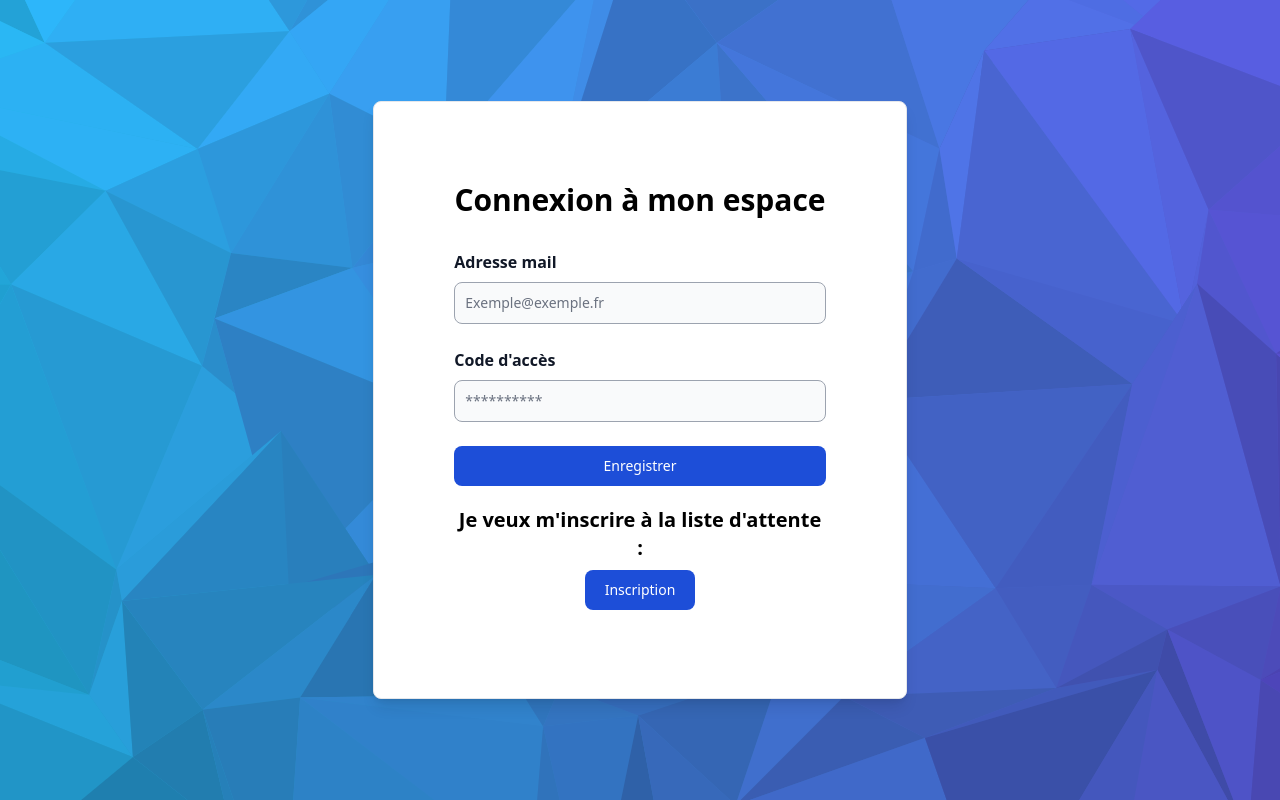
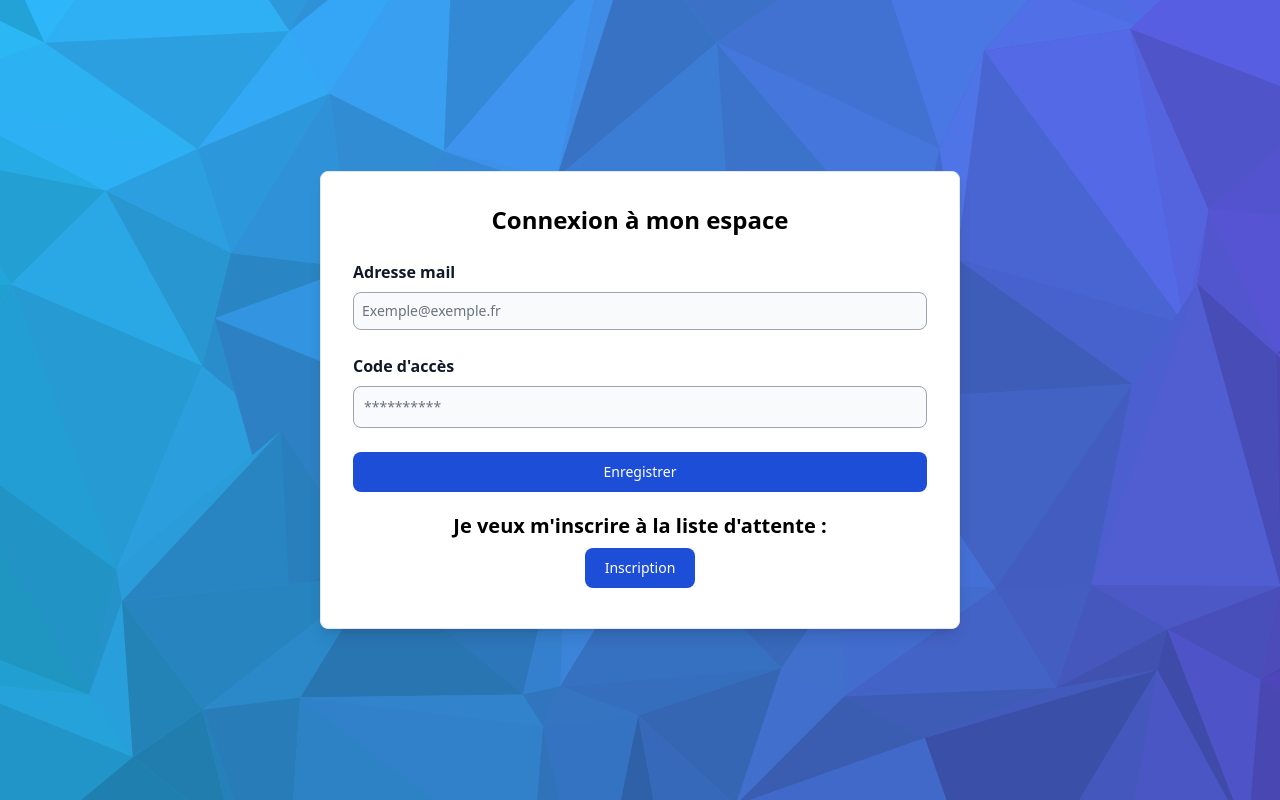
Before and after one commit to nandoib/liste-attente-front, a React (Create React App) app: page / in a window 1280 px wide. Built offline with nearby package versions, Linux system fonts and the light colour scheme.

Commit message:
fix front design

```diff
--- a/src/components/Background.js
+++ b/src/components/Background.js
@@ -5,10 +5,10 @@ const Background = (props) => {
     <>
       {" "}
       <div
-        className="md:flex md:flex-wrap  md:items-center md:justify-center  md:h-screen md:py-0"
+        className="md:flex md:flex-wrap  md:items-center md:justify-center  md:h-screen md:py-0 my-10"
         style={{ backgroundImage: `url(${bgImage})` }}
       >
-        <div className="w-full bg-white shadow-lg p-10 lg:w-8/12 border lg:rounded-lg lg:p-14">
+        <div className="w-full bg-white shadow-lg p-6 lg:w-8/12 border lg:rounded-lg lg:p-14">
           {props.children}
         </div>
       </div>
--- a/src/components/NewPatientForm.js
+++ b/src/components/NewPatientForm.js
@@ -66,9 +66,9 @@ const NewPatientForm = (props) => {
           Inscription liste d'attente
         </h1>
 
-        <form className="space-y-2 md:space-y-6 " onSubmit={formSubmitHandler}>
+        <form className="space-y-2 md:space-y-2 " onSubmit={formSubmitHandler}>
           <div>
-            <label for="email" className="mb-4 text-sm font-bold text-gray-900">
+            <label for="email" className="mb-2 text-sm font-bold text-gray-900">
               Votre adresse mail
             </label>
             <input
@@ -77,14 +77,14 @@ const NewPatientForm = (props) => {
               onChange={(e) => {
                 setEmail(e.target.value);
               }}
-              className="mt-2  bg-gray-50 border border-gray-400 text-gray-900 sm:text-sm rounded-lg focus:border-green-600  w-full p-2.5 text-sm "
+              className="mt-2  bg-gray-50 border border-gray-400 text-gray-900 sm:text-sm rounded-lg focus:border-green-600  w-full p-2 text-sm "
               placeholder="Exemple@exemple.fr"
               required
             />
           </div>
           <div className="grid grid-cols-2 space-x-4">
             <div className="">
-              <label for="nom" className="mb-4 text-sm font-bold text-gray-900">
+              <label for="nom" className="mb-2 text-sm font-bold text-gray-900">
                 Nom de famille
               </label>
               <input
@@ -102,7 +102,7 @@ const NewPatientForm = (props) => {
             <div className="">
               <label
                 for="prenom"
-                className="mb-4 text-sm font-bold text-gray-900 "
+                className="mb-2 text-sm font-bold text-gray-900 "
               >
                 Prenom
               </label>
@@ -124,7 +124,7 @@ const NewPatientForm = (props) => {
             <div className="">
               <label
                 for="tel"
-                className="mb-4 text-sm font-bold text-gray-900 "
+                className="mb-2 text-sm font-bold text-gray-900 "
               >
                 N° de téléphone
               </label>
@@ -144,7 +144,7 @@ const NewPatientForm = (props) => {
             <div className="">
               <label
                 for="dateNaissance"
-                className="mb-4 text-sm font-bold text-gray-900"
+                className="mb-2 text-sm font-bold text-gray-900"
               >
                 Date de naissance
               </label>
@@ -163,7 +163,7 @@ const NewPatientForm = (props) => {
           <p className=" text-sm font-bold text-gray-900 ">Adresse :</p>
 
           <div className="">
-            <label for="Rue" className="mb-4 text-sm font-bold text-gray-900 ">
+            <label for="Rue" className="mb-2 text-sm font-bold text-gray-900 ">
               N° et rue
             </label>
             <input
@@ -183,7 +183,7 @@ const NewPatientForm = (props) => {
             <div className="">
               <label
                 for="codePostal"
-                className="mb-4 text-sm font-bold text-gray-900 "
+                className="mb-2 text-sm font-bold text-gray-900 "
               >
                 Code Postal
               </label>
@@ -203,7 +203,7 @@ const NewPatientForm = (props) => {
             <div className="">
               <label
                 for="ville"
-                className="mb-4 text-sm font-bold text-gray-900 "
+                className="mb-2 text-sm font-bold text-gray-900 "
               >
                 Ville
               </label>
@@ -221,7 +221,7 @@ const NewPatientForm = (props) => {
             </div>
           </div>
           <div className="">
-            <label for="Motif" className="mb-4 text-sm font-bold text-gray-900">
+            <label for="Motif" className="mb-2 text-sm font-bold text-gray-900">
               Motif de la prise en charge
             </label>
             <input
@@ -250,7 +250,7 @@ const NewPatientForm = (props) => {
               onClick={(e) => {
                 props.changeLogShow();
               }}
-              className="bg-blue-600 rounded-xl p-2 text-sm text-white font-bold"
+              className="bg-blue-600 rounded-md p-2 text-sm text-white font-bold"
             >
               Connexion
             </button>
--- a/src/components/PatientLoginForm.js
+++ b/src/components/PatientLoginForm.js
@@ -54,17 +54,17 @@ const PatientLoginForm = (props) => {
         className=" md:flex md:flex-wrap  md:items-center md:justify-center  md:h-screen md:py-0 "
         style={{ backgroundImage: `url(${bgImage})` }}
       >
-        <div className="w-full p-10 md:w-5/12 border bg-white md:rounded-lg shadow-lg md:p-20">
-          <p className="text-3xl text-center font-bold ">
+        <div className="w-full p-6 md:w-6/12 border bg-white md:rounded-lg shadow-lg md:p-8">
+          <p className="text-2xl text-center font-bold ">
             Connexion à mon espace{" "}
           </p>
 
           <div>
-            <form className="space-y-6 mt-8" onSubmit={formSubmitHandler}>
+            <form className="space-y-6 mt-6" onSubmit={formSubmitHandler}>
               <div>
                 <label
                   for="email"
-                  className="mb-4 text-md font-bold text-gray-900 dark:text-white"
+                  className="mb-2 text-md font-bold text-gray-900 dark:text-white"
                 >
                   Adresse mail
                 </label>
@@ -74,16 +74,16 @@ const PatientLoginForm = (props) => {
                   onChange={(e) => {
                     setEmail(e.target.value);
                   }}
-                  className="mt-2  bg-gray-50 border border-gray-400 text-gray-900 sm:text-sm rounded-lg focus:border-green-600  w-full p-2.5 "
+                  className="mt-2  bg-gray-50 border border-gray-400 text-gray-900 sm:text-sm rounded-lg focus:border-green-600  w-full p-2 "
                   placeholder="Exemple@exemple.fr"
-                  required=""
+                  required
                 />
               </div>
 
               <div>
                 <label
                   for="email"
-                  className="mb-4 text-md font-bold text-gray-900 dark:text-white"
+                  className="mb-2 text-md font-bold text-gray-900 dark:text-white"
                 >
                   Code d'accès
                 </label>
@@ -101,7 +101,7 @@ const PatientLoginForm = (props) => {
 
               <button
                 type="submit"
-                className="w-full text-white bg-blue-700 hover:bg-white hover:border-2 hover:border-green-600  focus:ring focus:ring-green-700 font-medium rounded-lg text-sm px-5 py-2.5 text-center hover:text-green-600"
+                className="w-full text-white bg-blue-700 hover:bg-white hover:border-2 hover:border-blue-500  focus:ring focus:ring-blue-500 font-medium rounded-lg text-sm px-5 py-2.5 text-center hover:text-blue-500"
               >
                 Enregistrer
               </button>
@@ -115,7 +115,7 @@ const PatientLoginForm = (props) => {
                 onClick={(e) => {
                   props.changeLogShow();
                 }}
-                className="bg-blue-700 text-white rounded-lg text-sm font-medium px-5 py-2.5  m-2 "
+                className="bg-blue-700 text-white rounded-lg text-sm font-medium px-5 py-2.5  m-2  hover:bg-white hover:border-2 hover:border-blue-500  focus:ring focus:ring-blue-500 hover:text-blue-500 "
               >
                 Inscription
               </button>
```
